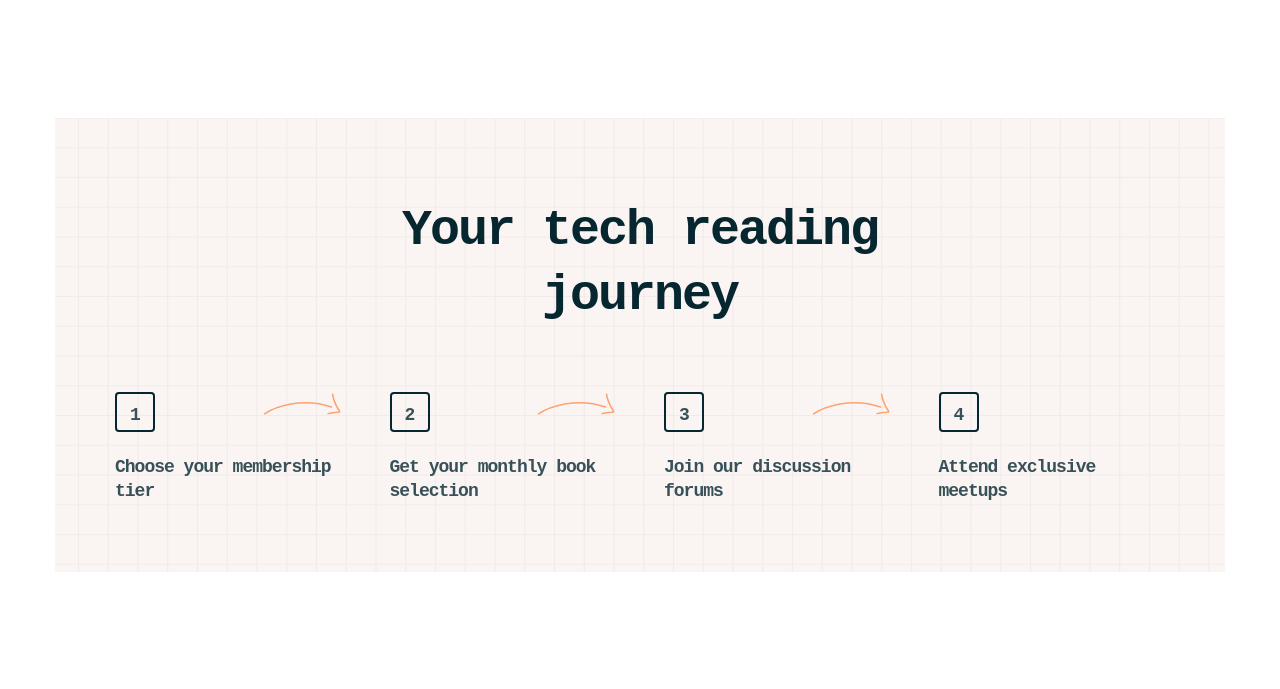
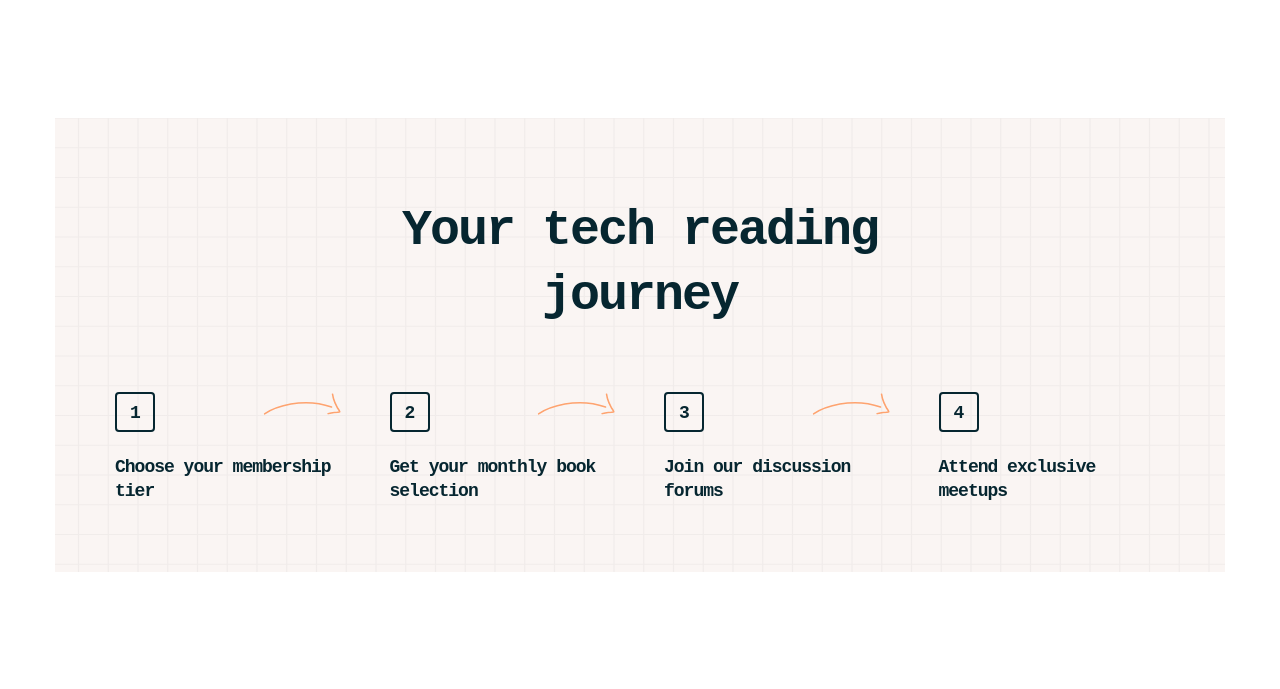
Before and after one commit to jezzydev/tech-book-club-landing-page, a plain HTML site: page index.html in a window 1280 px wide. Shown: the part 2121-2810 px from the top of the page. Drawn offline with Linux system fonts and the light colour scheme; a web font is replaced by a local one.

Commit message:
reading journey section: update text color, fix line-height of stepnum

```diff
--- a/styles/readingjourney.css
+++ b/styles/readingjourney.css
@@ -31,6 +31,7 @@
   font-size: 18px;
   letter-spacing: -1px;
   line-height: 130%;
+  color: var(--neutral-900);
   background: var(--pattern-arrow) top 0% right 0% no-repeat;
 }
 
@@ -47,4 +48,5 @@
   height: 40px;
   padding: 10px;
   margin-bottom: 24px;
+  line-height: 100%;
 }
```
